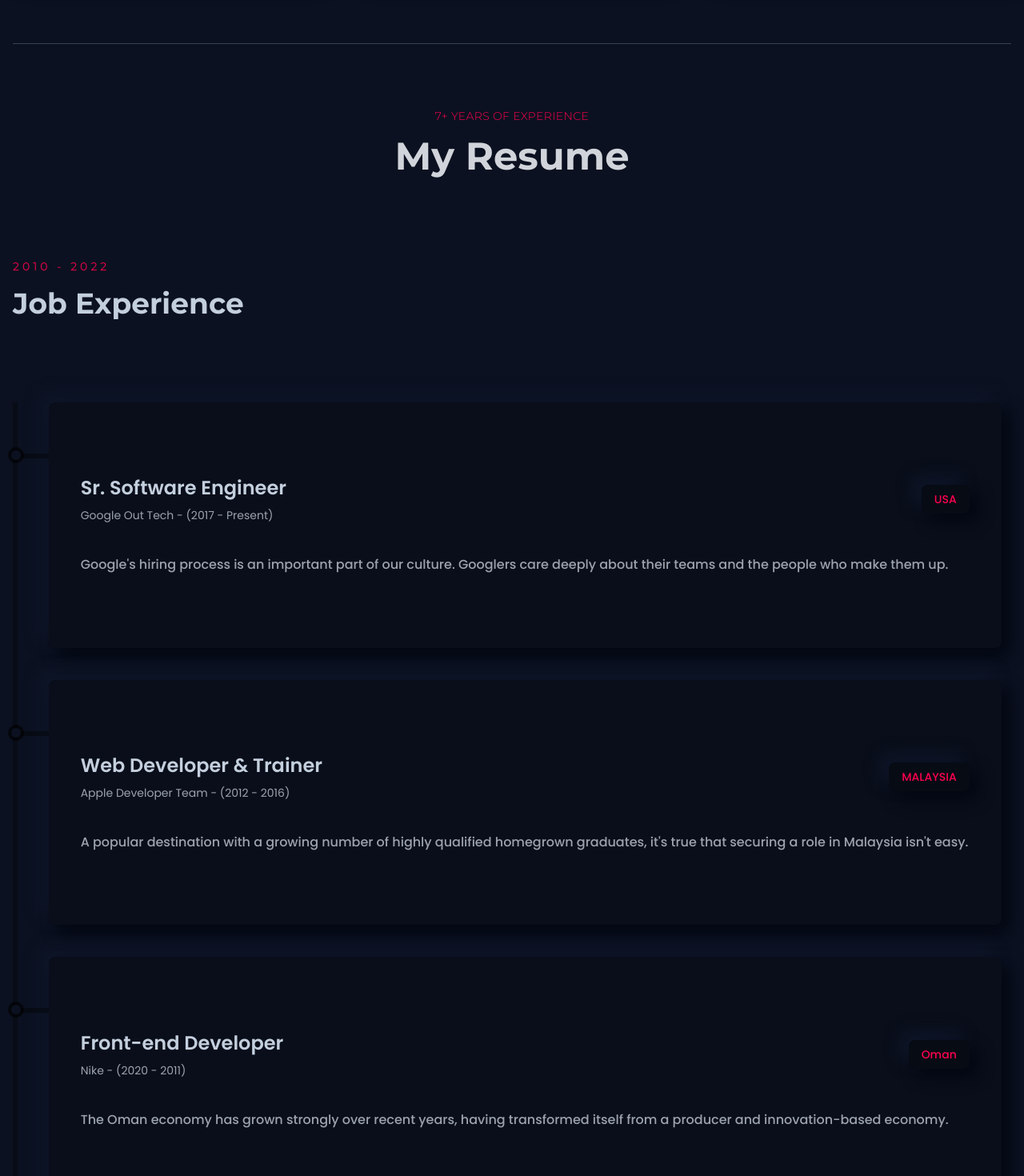
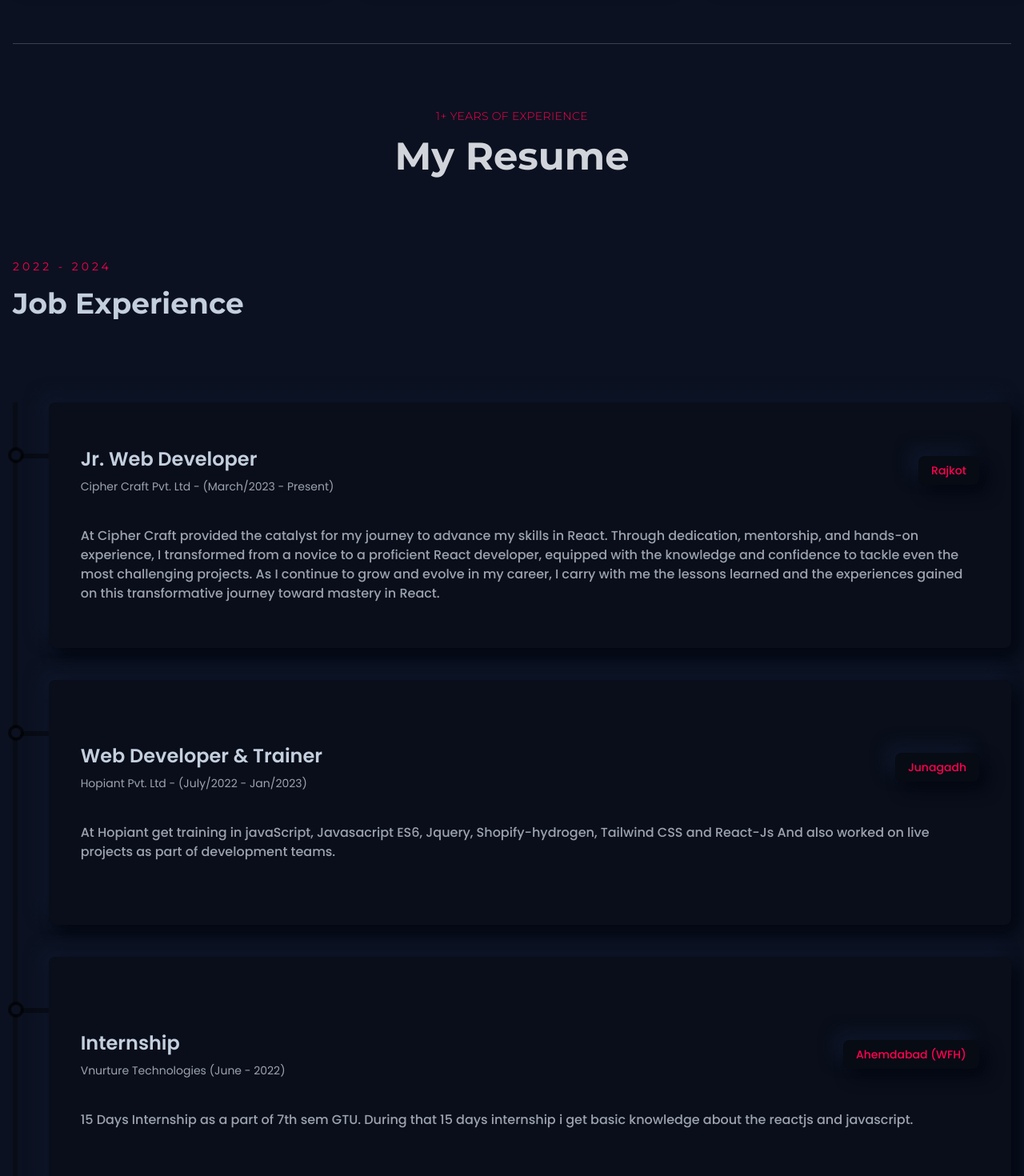
Before and after one commit to AksRamani/PortfolioV2, a React (Vite) app: page / in a window 1280 px wide. Shown: the part 2780-4250 px from the top of the page at 80% size. Built offline with nearby package versions, Linux system fonts and the light colour scheme.

Commit message:
Resume part update

```diff
--- a/src/components/Education.tsx
+++ b/src/components/Education.tsx
@@ -9,7 +9,7 @@
       className="w-full flex flex-col lgl:flex-row gap-10 lgl:gap-20"
     >
       {/* part one */}
-      <div className="hidden">
+      {/* <div className="hidden">
         <div className="py-6 lgl:py-12 font-titleFont flex flex-col gap-4">
           <p className="text-sm text-designColor tracking-[4px]">1998 - 2010</p>
           <h2 className="text-3xl md:text-4xl font-bold">Education Quality</h2>
@@ -34,32 +34,32 @@
             des="Secondary education or post-primary education covers two phases on the International Standard Classification of Education scale."
           />
         </div>
-      </div>
+      </div> */}
       {/* part Two */}
 
       <div>
         <div className="py-6 lgl:py-12 font-titleFont flex flex-col gap-4">
-          <p className="text-sm text-designColor tracking-[4px]">2010 - 2022</p>
+          <p className="text-sm text-designColor tracking-[4px]">2022 - 2024</p>
           <h2 className="text-3xl md:text-4xl font-bold">Job Experience</h2>
         </div>
         <div className="mt-6 lgl:mt-14 w-full h-[1000px] border-l-[6px] border-l-black border-opacity-30 flex flex-col gap-10">
           <ResumeCard
-            title="Sr. Software Engineer"
-            subTitle="Google Out Tech - (2017 - Present)"
-            result="USA"
-            des="Google's hiring process is an important part of our culture. Googlers care deeply about their teams and the people who make them up."
+            title="Jr. Web Developer"
+            subTitle="Cipher Craft Pvt. Ltd - (March/2023 - Present)"
+            result="Rajkot"
+            des="At Cipher Craft provided the catalyst for my journey to advance my skills in React. Through dedication, mentorship, and hands-on experience, I transformed from a novice to a proficient React developer, equipped with the knowledge and confidence to tackle even the most challenging projects. As I continue to grow and evolve in my career, I carry with me the lessons learned and the experiences gained on this transformative journey toward mastery in React. "
           />
           <ResumeCard
             title="Web Developer & Trainer"
-            subTitle="Apple Developer Team - (2012 - 2016)"
-            result="MALAYSIA"
-            des="A popular destination with a growing number of highly qualified homegrown graduates, it's true that securing a role in Malaysia isn't easy."
+            subTitle="Hopiant Pvt. Ltd - (July/2022 - Jan/2023)"
+            result="Junagadh"
+            des="At Hopiant get training in javaScript, Javasacript ES6, Jquery, Shopify-hydrogen, Tailwind CSS and React-Js And also worked on live projects as part of development teams."
           />
           <ResumeCard
-            title="Front-end Developer"
-            subTitle="Nike - (2020 - 2011)"
-            result="Oman"
-            des="The Oman economy has grown strongly over recent years, having transformed itself from a producer and innovation-based economy."
+            title="Internship "
+            subTitle="Vnurture Technologies (June - 2022)"
+            result="Ahemdabad (WFH)"
+            des="15 Days Internship as a part of 7th sem GTU. During that 15 days internship i get basic knowledge about the reactjs and javascript."
           />
         </div>
       </div>
--- a/src/components/Resume.tsx
+++ b/src/components/Resume.tsx
@@ -2,15 +2,15 @@
 import Title from "./Title";
 import Education from "./Education";
 import Skills from "./Skills";
-import Experience from "./Experience";
-import Achievement from "./Achievement";
+// import Experience from "./Experience";
+// import Achievement from "./Achievement";
 import { FadeIn } from "./FadeIn";
 
 const Resume = () => {
   const [educationData, setEducationData] = useState<Boolean>(true);
   const [skillData, setSkillData] = useState<Boolean>(true);
-  const [experienceData, setExperienceData] = useState<Boolean>(true);
-  const [achievementData, setAchievementData] = useState<Boolean>(true);
+  // const [experienceData, setExperienceData] = useState<Boolean>(true);
+  // const [achievementData, setAchievementData] = useState<Boolean>(true);
   return (
     <section
       id="resume"
@@ -18,10 +18,10 @@
     >
       <FadeIn>
         <div className="flex justify-center items-center text-center">
-          <Title title="7+ YEARS OF EXPERIENCE" des="My Resume" />
+          <Title title="1+ YEARS OF EXPERIENCE" des="My Resume" />
         </div>
         <div>
-          <ul className="w-full grid-cols-1 md:grid-cols-2 xl:grid-cols-4 hidden">
+          {/* <ul className="w-full grid-cols-1 md:grid-cols-2 xl:grid-cols-4 hidden">
             <li
               onClick={() => {
                 setEducationData(true);
@@ -82,7 +82,7 @@
             >
               Achievements
             </li>
-          </ul>
+          </ul> */}
         </div>
         {educationData && <Education />}
         {skillData && <Skills />}
```
